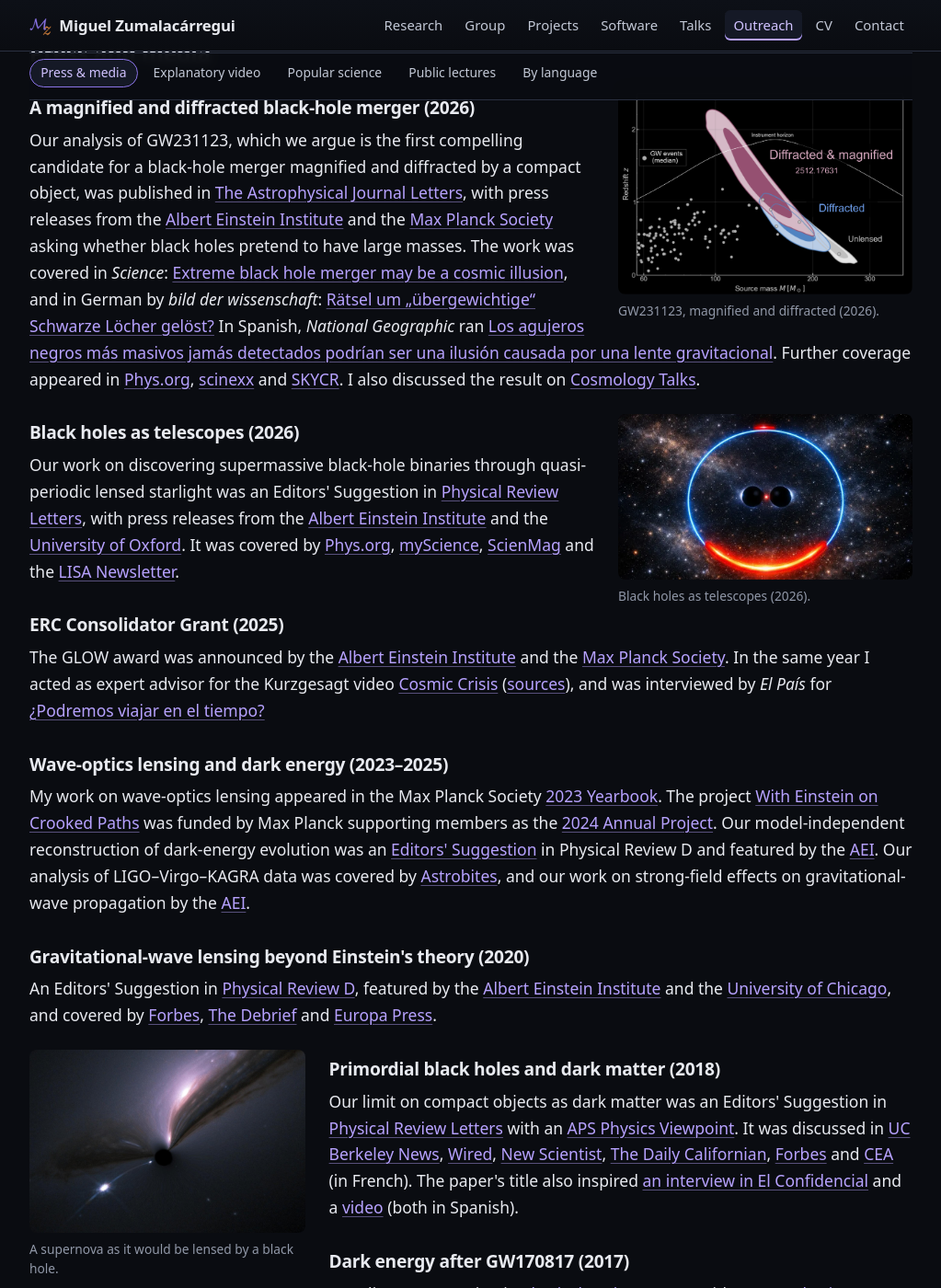
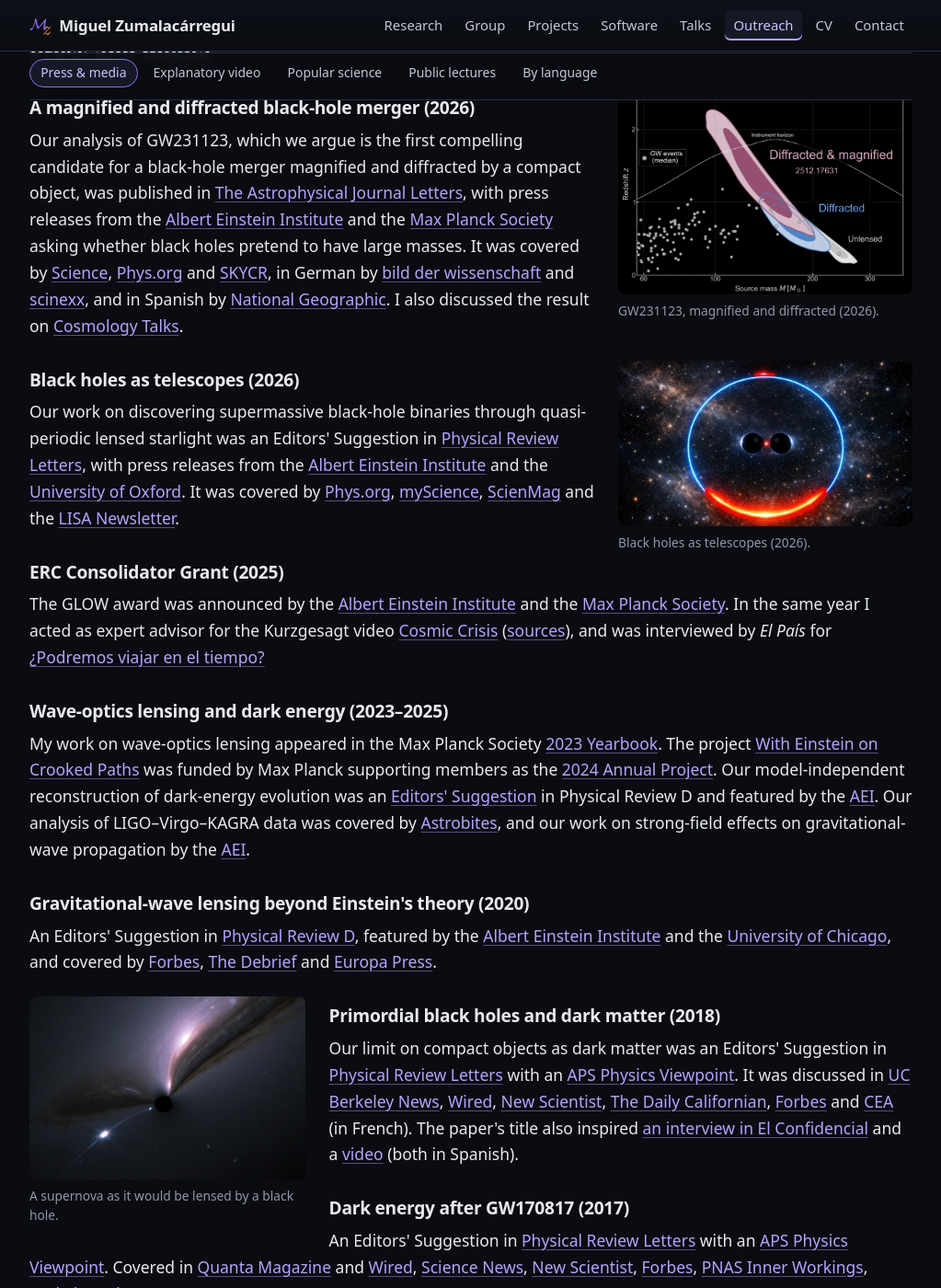
Before and after one commit to miguelzuma/miguelzuma.github.io, a Jekyll site: the page built from outreach.html, in a window 1280 px wide and 1400 px high, scrolled down 408 px. Shown: the whole window at 92% size, without its empty margins (128-1151 px from the left). Built offline with Jekyll 4.4.1, drawn with Linux system fonts in a browser that asks for light colours.

Commit message:
Home: colour in the trajectory row, plus Berkeley and Marie Curie
The past marks keep their brand colour now. make_support_logos.py gains a
negative treatment that separates lettering from colour on chroma and value:
near-grey pixels go white so they read on the dark ground, hues are kept and
lifted to a value that clears #0a0c11, and the dark cut is per mark because
the Berkeley and BCCP wordmarks are navy (a colour on paper, a smudge here)
while the Marie Curie block wants every portrait it has.

Two sources are derived rather than shipped, and tools/README-logos.md says
how: the Berkeley wordmark comes from the university letterhead, and Nordita
from the white-text EPS, the only Nordita file that suits a dark page.

Outreach: the GW231123 coverage now reads like the paragraphs around it,
naming the outlets and linking on them rather than quoting article titles.

Co-Authored-By: Claude Opus 5 <noreply@anthropic.com>
Claude-Session: https://claude.ai/code/session_01E2ZbXszK9qt9svKVxU5Yrt

```diff
--- a/assets/css/main.css
+++ b/assets/css/main.css
@@ -1130,29 +1130,30 @@ h2 + .stage-heading { margin-top: 1.2rem; }
 .logo-row-support a:hover img,
 .logo-row-support a:focus-visible img { opacity: 1; }
 
-/* The trajectory row below it: smaller and dimmer, so the reader sees the
-   current support first and the history as a footnote to it. */
+/* The trajectory row below it: the marks keep their colour, so they are held
+   back by size and a little transparency rather than by being drained. It is
+   allowed to run to two lines. */
 .support-heading-past { margin-top: 2rem; }
 
-.logo-row-past { gap: 0.9rem 1.7rem; }
+.logo-row-past { gap: 1rem 1.8rem; }
 
 .logo-row-past img {
 	height: 26px;
-	opacity: 0.55;
+	opacity: 0.8;
 }
 
 .logo-row-past .logo-tall { height: 34px; }
 
 .logo-row-past a:hover img,
-.logo-row-past a:focus-visible img { opacity: 0.9; }
+.logo-row-past a:focus-visible img { opacity: 1; }
 
 @media (max-width: 620px) {
 	.logo-row-support { gap: 0.9rem 1.4rem; }
 	.logo-row-support img { height: 26px; }
 	.logo-row-support .logo-tall { height: 36px; }
 	.logo-row-past { gap: 0.8rem 1.2rem; }
-	.logo-row-past img { height: 21px; }
-	.logo-row-past .logo-tall { height: 28px; }
+	.logo-row-past img { height: 24px; }
+	.logo-row-past .logo-tall { height: 32px; }
 }
 
 @media (prefers-reduced-motion: reduce) {
--- a/outreach.html
+++ b/outreach.html
@@ -48,17 +48,13 @@ sections:
     <a href="https://www.aei.mpg.de/1490509/do-black-holes-pretend-to-have-large-masses" rel="noopener">Albert Einstein Institute</a>
     and the
     <a href="https://www.mpg.de/26940743/do-black-holes-pretend-to-have-large-masses" rel="noopener">Max Planck Society</a>
-    asking whether black holes pretend to have large masses. The work was
-    covered in <em>Science</em>:
-    <a href="https://www.science.org/content/article/extreme-black-hole-merger-may-be-cosmic-illusion" rel="noopener">Extreme black hole merger may be a cosmic illusion</a>,
-    and in German by <em>bild der wissenschaft</em>:
-    <a href="https://wissenschaft.de/artikel/raetsel-um-uebergewichtige-schwarze-loecher-geloest" rel="noopener">R&auml;tsel um &bdquo;&uuml;bergewichtige&ldquo; Schwarze L&ouml;cher gel&ouml;st?</a>
-    In Spanish, <em>National Geographic</em> ran
-    <a href="https://www.nationalgeographic.com.es/ciencia/agujeros-negros-mas-masivos-jamas-vistos-podrian-estar-enganandonos-lente-cosmica-habria-hecho-que-parecieran-gigantes_29335" rel="noopener">Los agujeros negros m&aacute;s masivos jam&aacute;s detectados podr&iacute;an ser una ilusi&oacute;n causada por una lente gravitacional</a>.
-    Further coverage appeared in
-    <a href="https://phys.org/news/2026-09-biggest-black-hole-merger-massive.html" rel="noopener">Phys.org</a>,
-    <a href="https://www.scinexx.de/news/kosmos/ist-das-geheimnis-uebergewichtiger-schwarzer-loecher-gelueftet/" rel="noopener">scinexx</a> and
-    <a href="https://skycr.org/2026/09/03/gw231123-lensing-black-hole-merger/" rel="noopener">SKYCR</a>.
+    asking whether black holes pretend to have large masses. It was covered by
+    <a href="https://www.science.org/content/article/extreme-black-hole-merger-may-be-cosmic-illusion" rel="noopener">Science</a>,
+    <a href="https://phys.org/news/2026-09-biggest-black-hole-merger-massive.html" rel="noopener">Phys.org</a>
+    and <a href="https://skycr.org/2026/09/03/gw231123-lensing-black-hole-merger/" rel="noopener">SKYCR</a>,
+    in German by <a href="https://wissenschaft.de/artikel/raetsel-um-uebergewichtige-schwarze-loecher-geloest" rel="noopener">bild der wissenschaft</a>
+    and <a href="https://www.scinexx.de/news/kosmos/ist-das-geheimnis-uebergewichtiger-schwarzer-loecher-gelueftet/" rel="noopener">scinexx</a>,
+    and in Spanish by <a href="https://www.nationalgeographic.com.es/ciencia/agujeros-negros-mas-masivos-jamas-vistos-podrian-estar-enganandonos-lente-cosmica-habria-hecho-que-parecieran-gigantes_29335" rel="noopener">National Geographic</a>.
     I also discussed the result on
     <a href="https://youtu.be/ZGqOpDTL8k4" rel="noopener">Cosmology Talks</a>.
   </p>
```
Also changed, not shown: index.html (+17 -9 lines), tools/README-logos.md (added, +36 -0 lines), tools/make_support_logos.py (+91 -16 lines), imgs/berkeley_wordmark.png (added), imgs/nordita_colour_star_white_text.png (added), imgs/support/past-bccp.png (added), imgs/support/past-berkeley.png, imgs/support/past-heidelberg.png, imgs/support/past-iccub.png, imgs/support/past-marie-curie.png (added), imgs/support/past-nordita.png, imgs/support/past-uam.png.
